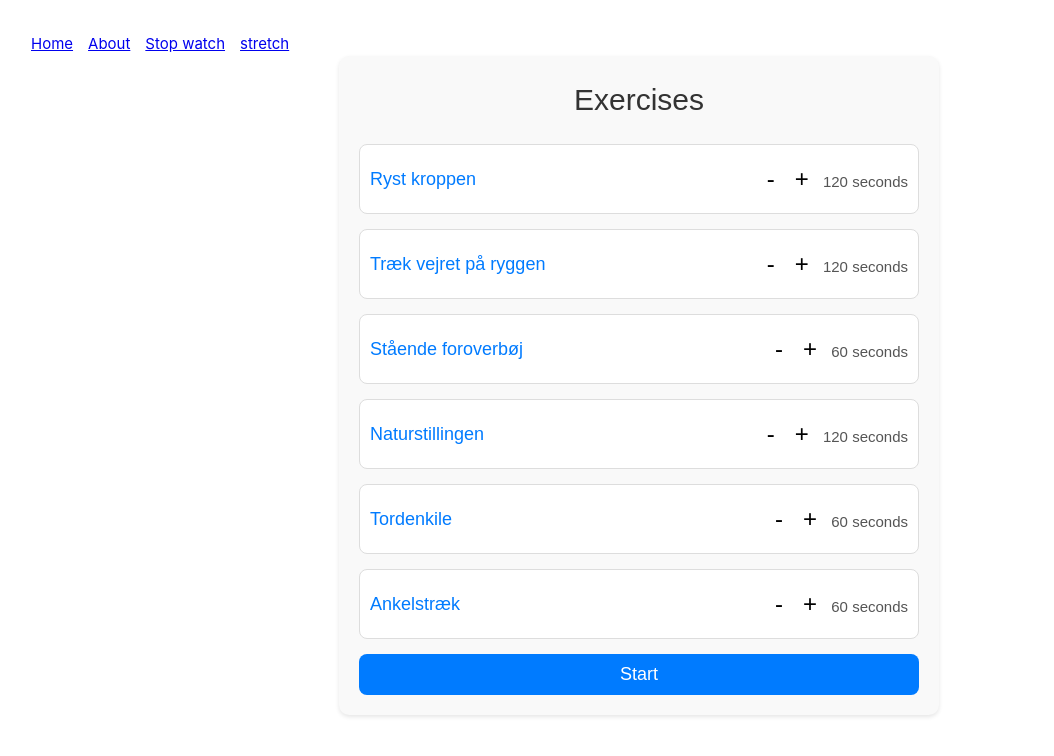
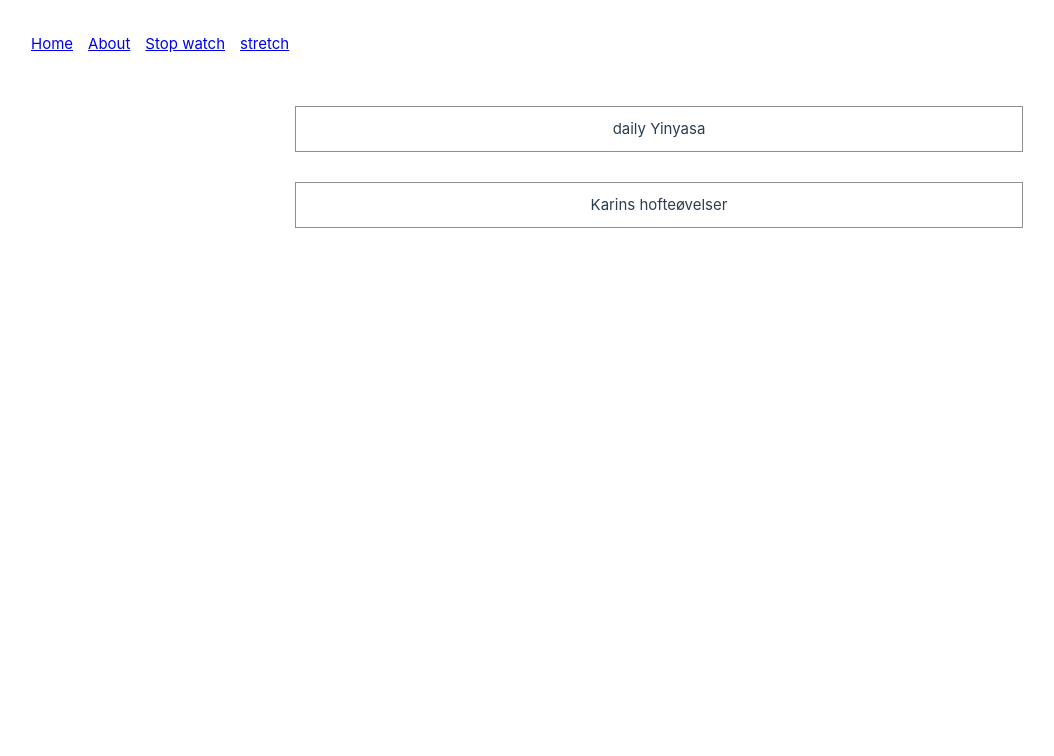
Before and after one commit to alex-jixx/mobility-vue, a Vue app: page /stretch in a window 1280 px wide. Shown: the top 756 px of the page, without its empty margins (1-1055 px from the left). Built offline with nearby package versions, Linux system fonts and the light colour scheme.

Commit message:
Add Karin's hip exercises

```diff
--- a/src/views/StretchRoutine.vue
+++ b/src/components/StretchRoutine.vue
@@ -1,45 +1,15 @@
 <script setup>
 import { ref } from 'vue'
 import ActiveExercises from '../components/ActiveExercises.vue'
-import angle_stretch from '../assets/angle_stretch.jpg'
-import standing_bendover from '../assets/standing_bendover.jpg'
-import nature_pose from '../assets/nature_pose.jpg'
-import tordenkile from '../assets/tordenkile.jpg'
-import shake_body from '../assets/shake_body.jpg'
-import relaxing_breathing from '../assets/relaxing_breathing.jpg'
 
-const exercises = ref([
-    {
-        name: 'Ryst kroppen',
-        durationInSec: 120,
-        image: shake_body,
+const props = defineProps({
+    exercises: {
+        type: Array,
+        required: true,
     },
-    {
-        name: 'Træk vejret på ryggen',
-        durationInSec: 120,
-        image: relaxing_breathing,
-    },
-    {
-        name: 'Stående foroverbøj',
-        durationInSec: 60,
-        image: standing_bendover,
-    },
-    {
-        name: 'Naturstillingen',
-        durationInSec: 120,
-        image: nature_pose,
-    },
-    {
-        name: 'Tordenkile',
-        durationInSec: 60,
-        image: tordenkile,
-    },
-    {
-        name: 'Ankelstræk',
-        durationInSec: 60,
-        image: angle_stretch,
-    },
-])
+})
+
+const exercises = ref(props.exercises)
 
 const started = ref(false)
 
--- /dev/null
+++ b/src/components/routines.js
@@ -0,0 +1,58 @@
+// Daily Yinyasa
+import angle_stretch from '../assets/angle_stretch.jpg'
+import standing_bendover from '../assets/standing_bendover.jpg'
+import nature_pose from '../assets/nature_pose.jpg'
+import tordenkile from '../assets/tordenkile.jpg'
+import shake_body from '../assets/shake_body.jpg'
+import relaxing_breathing from '../assets/relaxing_breathing.jpg'
+
+// Karin's exercises
+import exercise_1 from '../assets/exercise_1.jpeg'
+import exercise_2 from '../assets/exercise_2.jpeg'
+
+export default {
+    dailyYinyasa: [
+        {
+            name: 'Ryst kroppen',
+            durationInSec: 120,
+            image: shake_body,
+        },
+        {
+            name: 'Træk vejret på ryggen',
+            durationInSec: 120,
+            image: relaxing_breathing,
+        },
+        {
+            name: 'Stående foroverbøj',
+            durationInSec: 60,
+            image: standing_bendover,
+        },
+        {
+            name: 'Naturstillingen',
+            durationInSec: 120,
+            image: nature_pose,
+        },
+        {
+            name: 'Tordenkile',
+            durationInSec: 60,
+            image: tordenkile,
+        },
+        {
+            name: 'Ankelstræk',
+            durationInSec: 60,
+            image: angle_stretch,
+        },
+    ],
+    karinsHipExercises: [
+        {
+            name: 'Øvelse 1',
+            durationInSec: 120,
+            image: exercise_1,
+        },
+        {
+            name: 'Øvelse 2',
+            durationInSec: 120,
+            image: exercise_2,
+        },
+    ],
+}
--- /dev/null
+++ b/src/views/ChooseStretchRoutine.vue
@@ -0,0 +1,55 @@
+<script setup>
+import { ref } from 'vue'
+import StretchRoutine from '../components/StretchRoutine.vue'
+import routines from '../components/routines.js'
+
+const exerciseRoutines = [
+    {
+        name: 'daily Yinyasa',
+        exercises: routines.dailyYinyasa,
+    },
+    {
+        name: 'Karins hofteøvelser',
+        exercises: routines.karinsHipExercises,
+    },
+]
+
+const selectedRoutine = ref()
+</script>
+
+<template>
+    <StretchRoutine v-if="selectedRoutine" :exercises="selectedRoutine.exercises" />
+    <div class="container" v-else>
+        <ul>
+            <li
+                class="choose-stretch-routine"
+                v-for="routine in exerciseRoutines"
+                @click.prevent="selectedRoutine = routine"
+                :key="routine.name"
+            >
+                {{ routine.name }}
+            </li>
+        </ul>
+    </div>
+</template>
+
+<style scoped>
+.container {
+    margin: auto;
+    max-width: 768px;
+    margin-top: 50px;
+}
+.choose-stretch-routine {
+    border: 1px solid #8f8f8f;
+    gap: 5px;
+    padding: 10px;
+    list-style: none;
+    margin-top: 30px;
+    cursor: pointer;
+    text-align: center;
+}
+
+.choose-stretch-routine:hover {
+    transform: scale(0.99);
+}
+</style>
```
Also changed, not shown: src/router/index.ts (+5 -5 lines), src/assets/exercise_1.jpeg (added), src/assets/exercise_2.jpeg (added).
